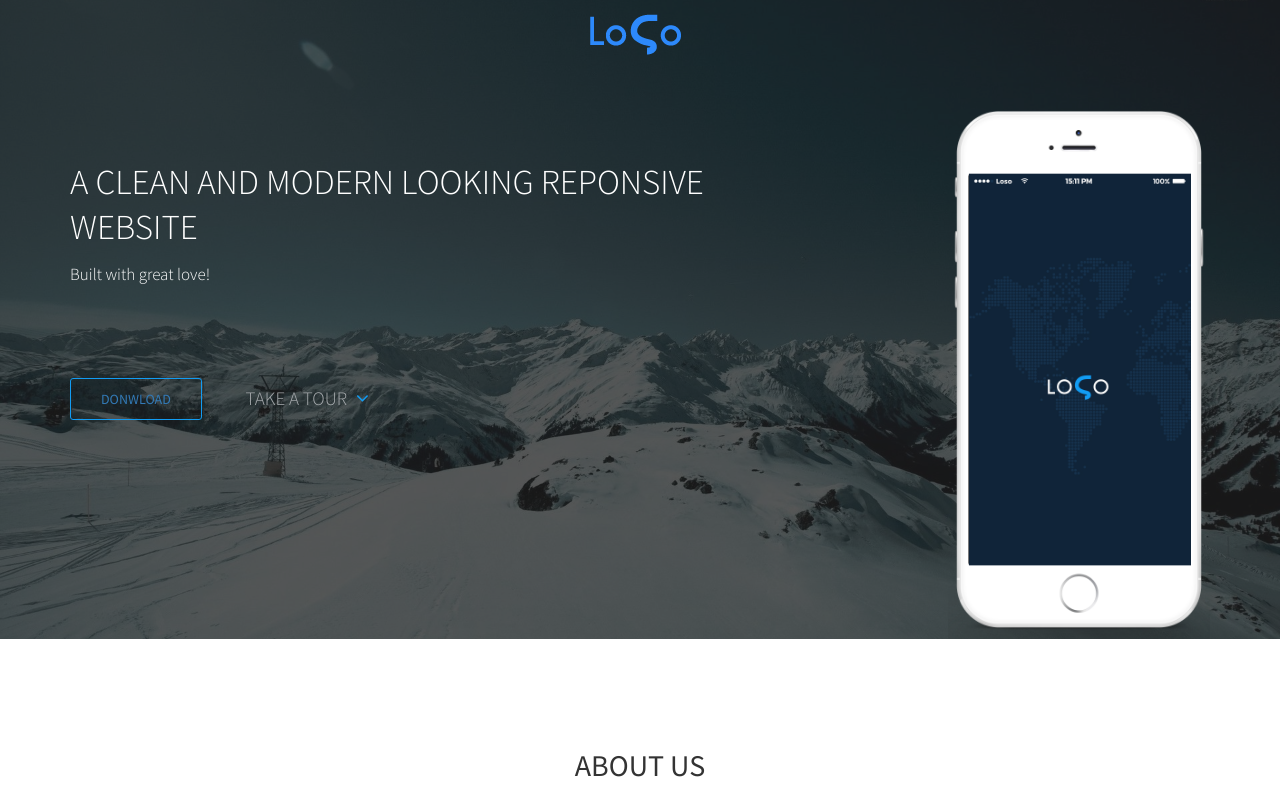
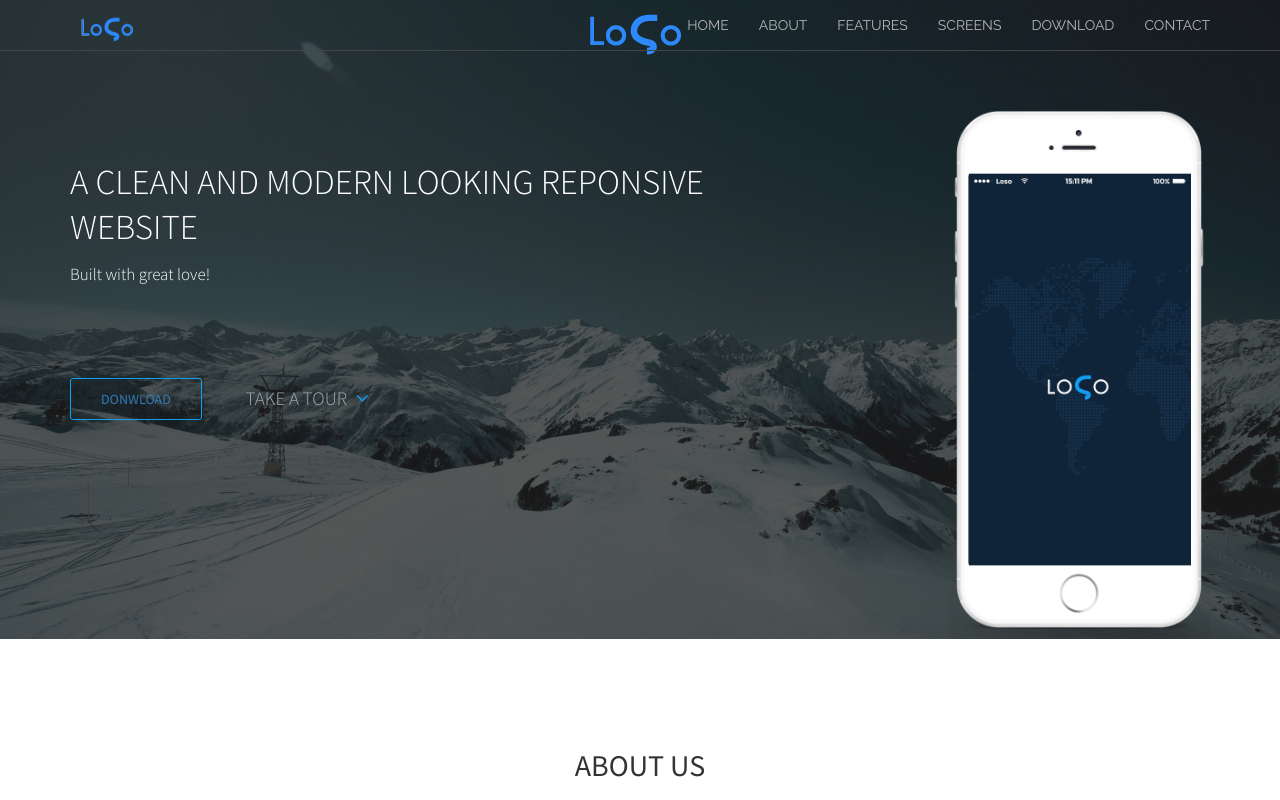
Before and after one commit to wasid/bootstrap_theme_dev, a plain HTML site: page index.html in a window 1280 px wide. Shown: the top 800 px of the page. Drawn offline with nearby package versions, Linux system fonts and the light colour scheme.

Commit message:
menubar/navbar added with css

```diff
--- a/css/style.css
+++ b/css/style.css
@@ -44,6 +44,55 @@ p{
     font-weight: 300;
     text-align: center;
     margin-top: 45px;
+}
+
+/*Navbar*/
+
+.navbar-default{
+    background-color: transparent;
+    border-color: #444;
+    z-index: 110;
+    transition: all 1s;
+    -moz-transition: all 1s;
+    -o-transition: all 1s;
+    -webkit-transition: all 1s;
+}
+
+.navbar-default .navbar-nav >li >a{
+    color: #b5b5b5;
+    font-family: 'Raleway', sans-serif;
+    transition: all 1s;
+    -moz-transition: all 1s;
+    -o-transition: all 1s;
+    -webkit-transition: all 1s;
+}
+
+.navbar-default .navbar-nav >li >a:hover{
+    color:#129cf3;
+
+}
+
+.navbar-default .navbar-nav >li >a:focus{
+    color:#b5b5b5;
+}
+
+.navbar-brand{
+    padding: 9px 15px;
+}
+
+.navbar-brand img{
+    transition: all 1s;
+    -moz-transition: all 1s;
+    -o-transition: all 1s;
+    -webkit-transition: all 1s;
+}
+
+.navbar-default .navbar-nav > .active>a
+.navbar-default .navbar-nav > .active>a:hover,
+.navbar-default .navbar-nav > .active>a:focus{
+    background-color: transparent;
+    color: #129cf3;
+
 }
 
 
--- a/index.html
+++ b/index.html
@@ -19,7 +19,39 @@
 
 <body>
     <!--Header-->
-    <header class="header">
+    <header class="header" id="HOME">
+
+        <!--Navbar-->
+        <nav class="navbar navbar-default navbar-fixed-top">
+          <div class="container">
+            <!-- Brand and toggle get grouped for better mobile display -->
+            <div class="navbar-header">
+              <button type="button" class="navbar-toggle collapsed" data-toggle="collapse" data-target="#loso-navbar-collapse-1" aria-expanded="false">
+                <span class="sr-only">Toggle navigation</span>
+                <span class="icon-bar"></span>
+                <span class="icon-bar"></span>
+                <span class="icon-bar"></span>
+              </button>
+              <a class="navbar-brand" href="#">
+                  <!--Small size logo-->
+                  <img src="images/logo-small.png" alt="logo"></img>
+              </a>
+            </div>
+
+            <!-- Collect the nav links, forms, and other content for toggling -->
+            <div class="collapse navbar-collapse" id="loso-navbar-collapse-1">
+              <ul class="nav navbar-nav navbar-right">
+                <li><a href="#HOME" class="nav-item">HOME</a></li>
+                <li><a href="#ABOUT" class="nav-item">ABOUT</a></li>
+                <li><a href="#FEATURES" class="nav-item">FEATURES</a></li>
+                <li><a href="#SCREENS" class="nav-item">SCREENS</a></li>
+                <li><a href="#DOWNLOAD" class="nav-item">DOWNLOAD</a></li>
+                <li><a href="#CONTACT" class="nav-item">CONTACT</a></li>
+              </ul>
+            </div><!-- /.navbar-collapse -->
+          </div><!-- /.container-fluid -->
+        </nav>
+
         <div class="header-overlay">
             <div class="container">
                 <div class="row">
@@ -53,7 +85,7 @@
     </header>
 
     <!--About US-->
-    <section>
+    <section id="ABOUT">
         <div class="conainer">
             <div class="row">
                 <div class="col-md-10 col-md-offset-1">
@@ -169,7 +201,7 @@
     </section>
 
     <!--Features-->
-    <section class="features">
+    <section class="features" id="FEATURES">
         <div class="container">
             <div class="row">
                 <div class="col-md-10 col-md-offset-1">
@@ -270,7 +302,7 @@
     </section>
 
     <!--Screen Section-->
-    <section class="screens">
+    <section class="screens" id="SCREENS">
         <div class="container">
             <div class="row">
                 <div class="col-md-10 col-md-offset-1">
@@ -344,7 +376,7 @@
     </section>
 
     <!--Download Now Section-->
-    <section class="download-now">
+    <section class="download-now" id="DOWNLOAD">
         <div class="container">
             <div class="row">
                 <div class="col-md-10 col-md-offset-1">
@@ -414,7 +446,7 @@
     </section>
 
     <!--Contact Us Section-->
-    <section class="contact-us">
+    <section class="contact-us" id="CONTACT">
         <div class="container">
             <div class="row">
                 <div class="col-md-10 col-md-offset-1">
@@ -469,7 +501,7 @@
                 </div>
                 <div class="col-md-6">
                     <div class="scroll-top">
-                       <a href="#"><i class="fa fa-angle-up"></i></a>
+                       <a href="#HOME"><i class="fa fa-angle-up"></i></a>
                     </div>
                 </div>
             </div>
```
